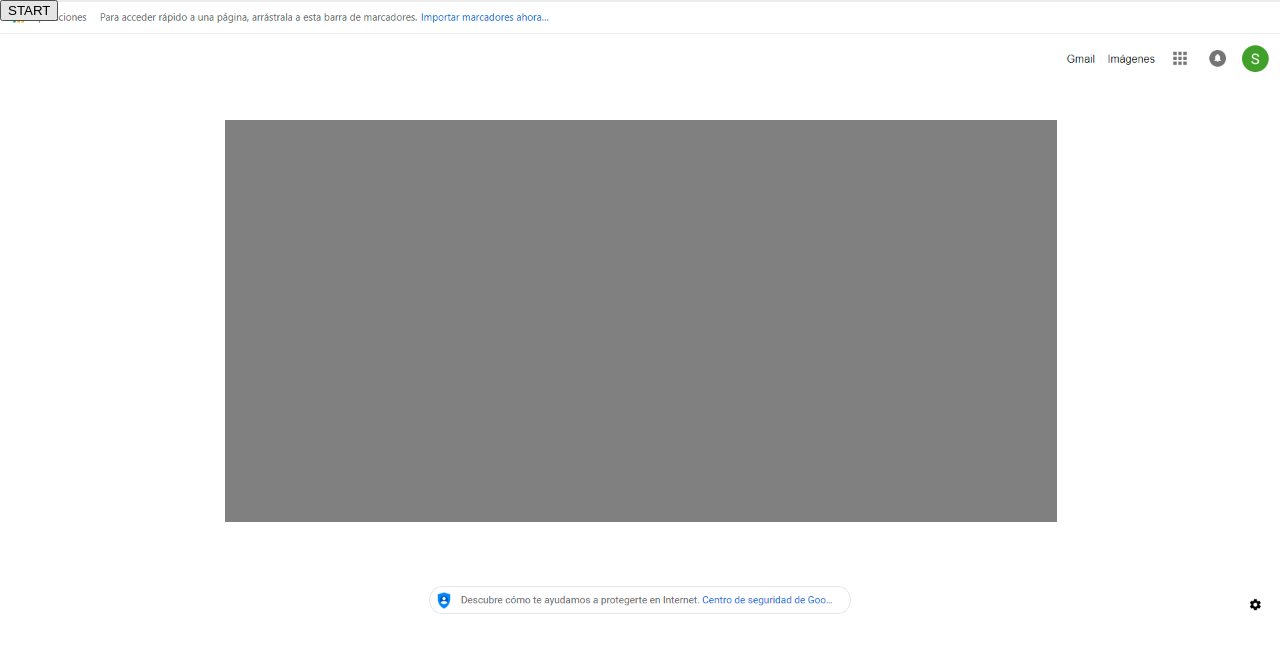
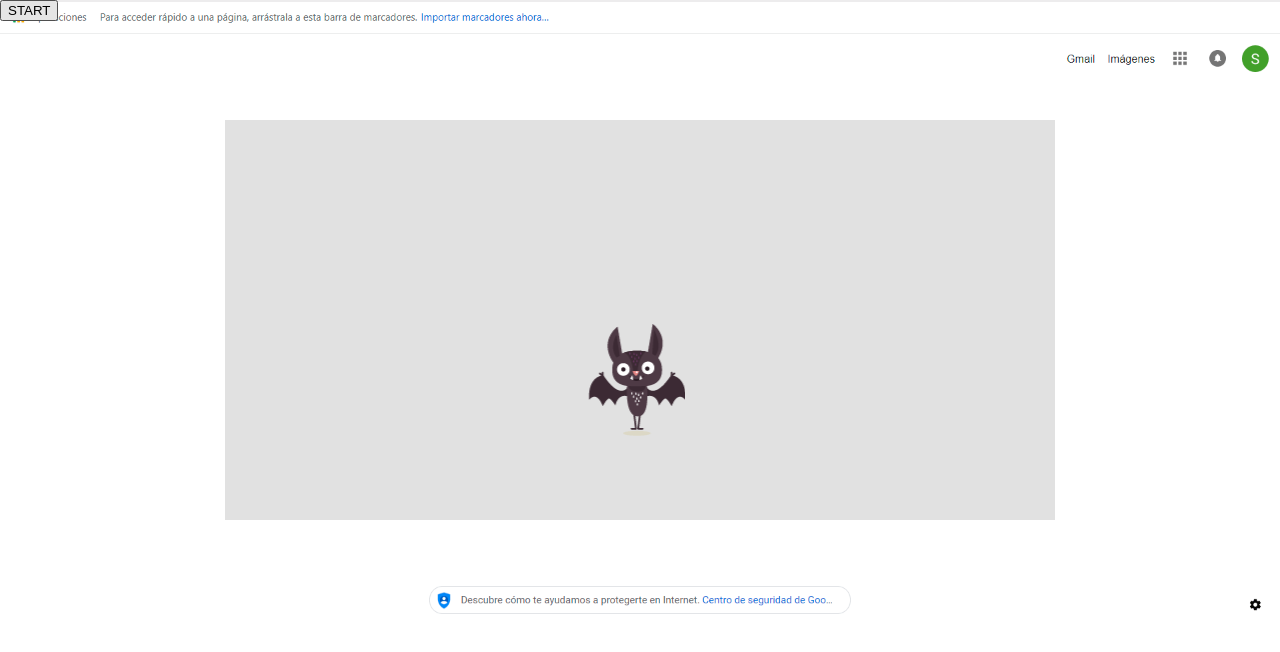
Before and after one commit to SandraLuengo/bat-tle, a plain HTML site: page index.html in a window 1280 px wide. Both pictures are taken after a click on the button "START". Drawn offline with Linux system fonts and the light colour scheme.

Commit message:
movimiento bat

```diff
--- a/index.html
+++ b/index.html
@@ -28,8 +28,7 @@
         top: 15%;
         left: 50%;
         margin-left: -415px;
-        border:1px solid grey;
-        background:grey;
+        background:#E1E1E1;
     }
     #myCanvasDraw{
         z-index: 99;
--- a/script/bat.js
+++ b/script/bat.js
@@ -6,22 +6,44 @@ function Bat(ctx, canvas, canvasWidth, canvasHeight, game) {
     this.game = game;
     this.width = canvasWidth;
     this.height = canvasHeight;
-    this.batWidth = 90;
-    this.batHeight = 100;
-    this.batPositionX = (this.width / 2) - (this.batWidth);
-    this.batPositionY =200;
-    this.life=10;
+    this.batWidth = 880;
+    this.batHeight = 140;
+    this.batWidthSmall = 110;
+    this.batPositionX = (this.width / 2) - (this.batWidthSmall/1.2);
+    this.batPositionY = 200;
+    this.life = 10;
+    this.points = 0;
     //no auto llamar desde el constructor
-
-    this.drawBat();
+    this.frames=8;
+    this.frameIndex = 0;
+    //this.drawBat();
+    this.img = new Image();
+    this.img.src = 'img/sprite_bat4.png';
 
 }
 
 
 Bat.prototype.drawBat = function () {
 
-    this.img = new Image();
-    this.img.src = 'img/bat1.png';
-    this.ctx.drawImage(this.img, this.batPositionX, this.batPositionY, this.batWidth, this.batHeight);
+
+   //void ctx.drawImage(image, sx, sy, sWidth, sHeight, dx, dy, dWidth, dHeight);
+
+    this.ctx.drawImage(this.img, this.frameIndex * Math.floor(this.batWidth / this.frames),0, Math.floor(this.batWidth / this.frames),
+    this.batHeight,this.batPositionX,this.batPositionY, this.batWidthSmall, this.batHeight);
+    this.animateImg();
 
 }
+
+
+
+Bat.prototype.animateImg = function () {
+    // debugger
+
+    // se va cambiando el frame. Cuanto mayor es el módulo, mas lento se mueve el personaje
+    if (this.game.framesCounter % 15 === 0) {
+        this.frameIndex += 1;
+
+        // Si el frame es el último, se vuelve al primero
+        if (this.frameIndex > 3) this.frameIndex = 0;
+    }
+};
--- a/script/canvas.js
+++ b/script/canvas.js
@@ -84,6 +84,11 @@ Canvas.prototype.killEnemies = function (move) {
 
             return true;
         } else {
+            this.bat.points++;
+            console.log( this.bat.points)
+            if(this.bat.points===60){
+                alert('win');
+            }
             return false;
         }
     }.bind(this))
--- a/script/enemies.js
+++ b/script/enemies.js
@@ -37,7 +37,7 @@ Enemy.prototype.move = function () {
         }
         if(this.positionX >370){
 
-            this.positionX -= this.vx;
+            this.positionX -= this.vx*2;
         }
         this.positionY += this.dy;
     } else if (this.positionAttack == 'right') {
```
Also changed, not shown: img/sprite_bat.png (added), img/sprite_bat4.png (added), 1 other file.
